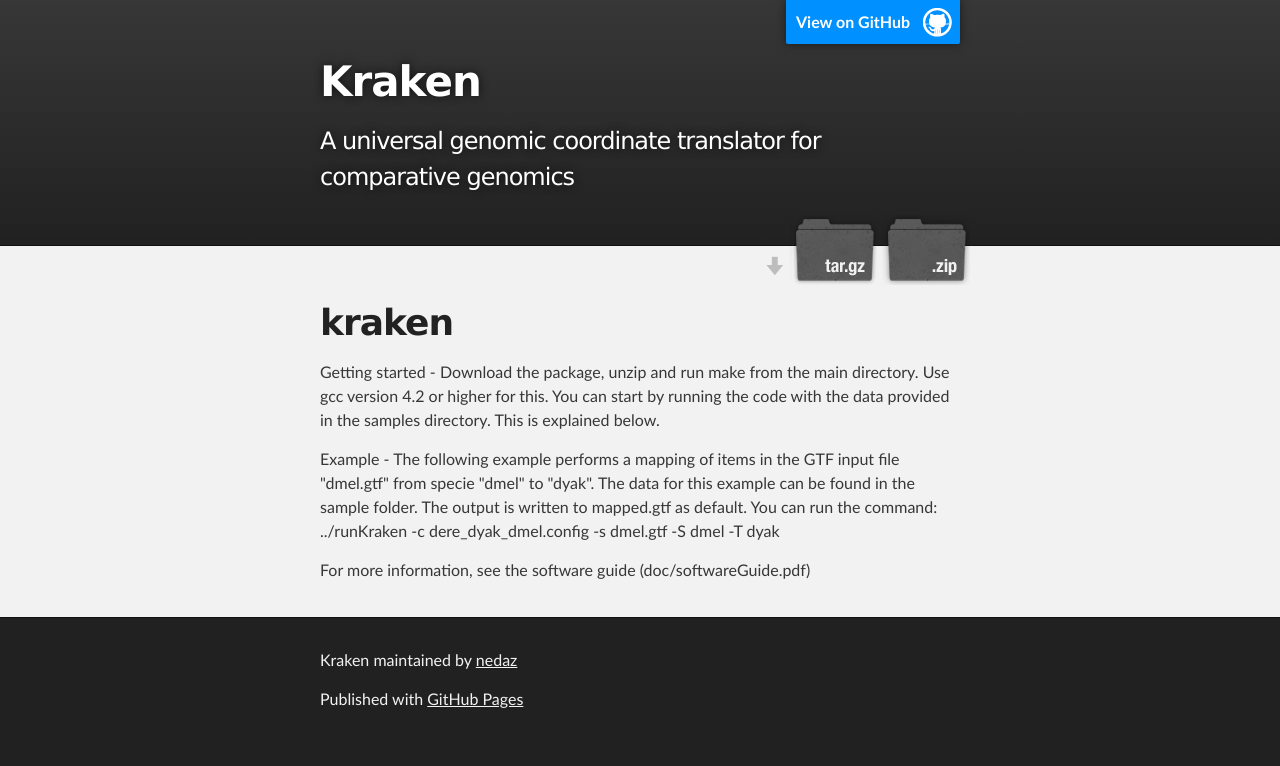
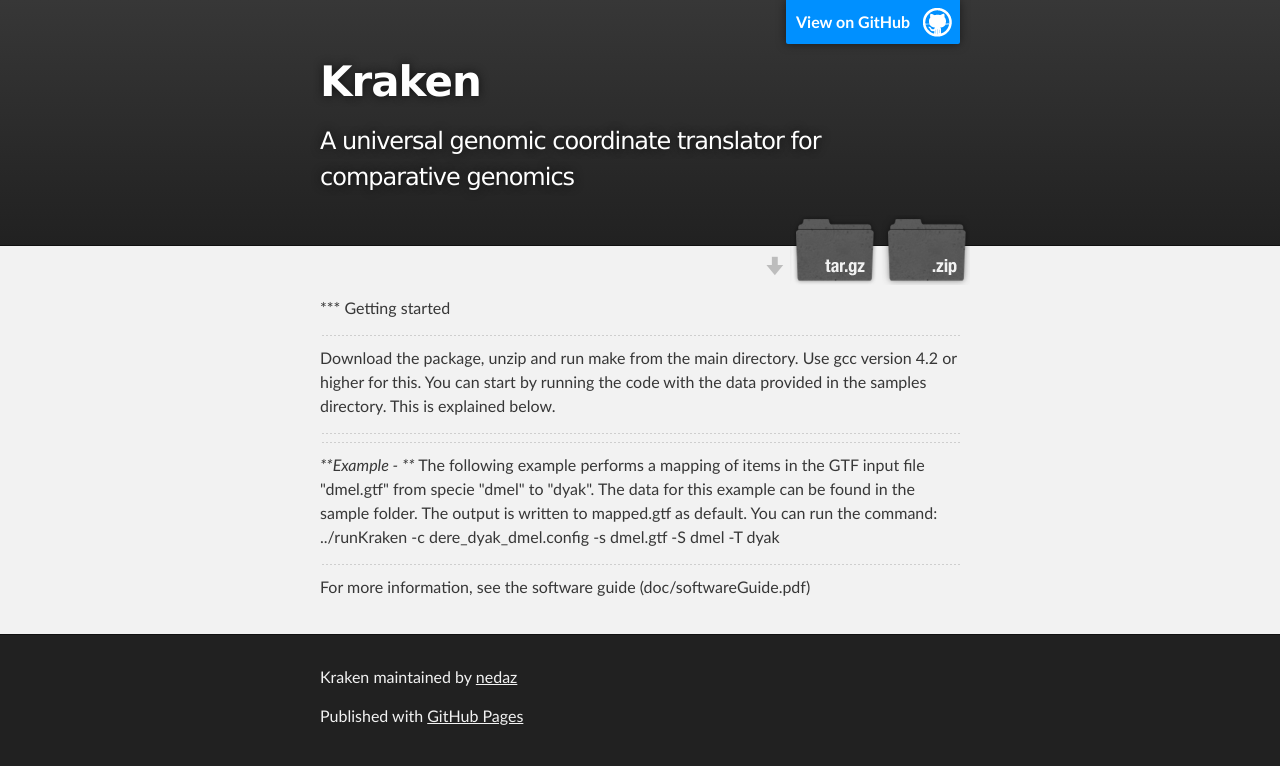
Before and after one commit to nedaz/kraken, a plain HTML site: page index.html in a window 1280 px wide. Drawn offline with Linux system fonts and the light colour scheme.

Commit message:
Create gh-pages branch via GitHub

```diff
--- a/index.html
+++ b/index.html
@@ -31,15 +31,21 @@
     <!-- MAIN CONTENT -->
     <div id="main_content_wrap" class="outer">
       <section id="main_content" class="inner">
-        <h1>
-<a id="kraken" class="anchor" href="#kraken" aria-hidden="true"><span class="octicon octicon-link"></span></a>kraken</h1>
+        <p>*** Getting started </p>
 
-<p>Getting started -
-Download the package, unzip and run make from the main directory.  Use gcc version 4.2 or higher for this. You can start by running the code with the data provided in the samples directory. This is explained below.</p>
+<hr>
 
-<p>Example -
+<p>Download the package, unzip and run make from the main directory.  Use gcc version 4.2 or higher for this. You can start by running the code with the data provided in the samples directory. This is explained below.</p>
+
+<hr>
+
+<hr>
+
+<p><em>**Example - **</em>
 The following example performs a mapping of items in the GTF input file "dmel.gtf" from specie "dmel" to "dyak". The data for this example can be found in the sample folder. The output is written to mapped.gtf as default. You can run the command:
 ../runKraken  -c dere_dyak_dmel.config -s dmel.gtf -S dmel -T dyak</p>
+
+<hr>
 
 <p>For more information, see the software guide (doc/softwareGuide.pdf)</p>
       </section>
--- a/params.json
+++ b/params.json
@@ -1 +1 @@
-{"name":"Kraken","tagline":"A universal genomic coordinate translator for comparative genomics","body":"kraken\r\n======\r\n\r\nGetting started - \r\nDownload the package, unzip and run make from the main directory.  Use gcc version 4.2 or higher for this. You can start by running the code with the data provided in the samples directory. This is explained below.\r\n\r\n\r\nExample - \r\nThe following example performs a mapping of items in the GTF input file \"dmel.gtf\" from specie \"dmel\" to \"dyak\". The data for this example can be found in the sample folder. The output is written to mapped.gtf as default. You can run the command:\r\n../runKraken  -c dere_dyak_dmel.config -s dmel.gtf -S dmel -T dyak\r\n\r\nFor more information, see the software guide (doc/softwareGuide.pdf)\r\n","google":"","note":"Don't delete this file! It's used internally to help with page regeneration."}
+{"name":"Kraken","tagline":"A universal genomic coordinate translator for comparative genomics","body":"*** Getting started \r\n***\r\n \r\nDownload the package, unzip and run make from the main directory.  Use gcc version 4.2 or higher for this. You can start by running the code with the data provided in the samples directory. This is explained below.\r\n***\r\n***\r\n_**Example - **_\r\nThe following example performs a mapping of items in the GTF input file \"dmel.gtf\" from specie \"dmel\" to \"dyak\". The data for this example can be found in the sample folder. The output is written to mapped.gtf as default. You can run the command:\r\n../runKraken  -c dere_dyak_dmel.config -s dmel.gtf -S dmel -T dyak\r\n***\r\nFor more information, see the software guide (doc/softwareGuide.pdf)\r\n","google":"","note":"Don't delete this file! It's used internally to help with page regeneration."}
```
